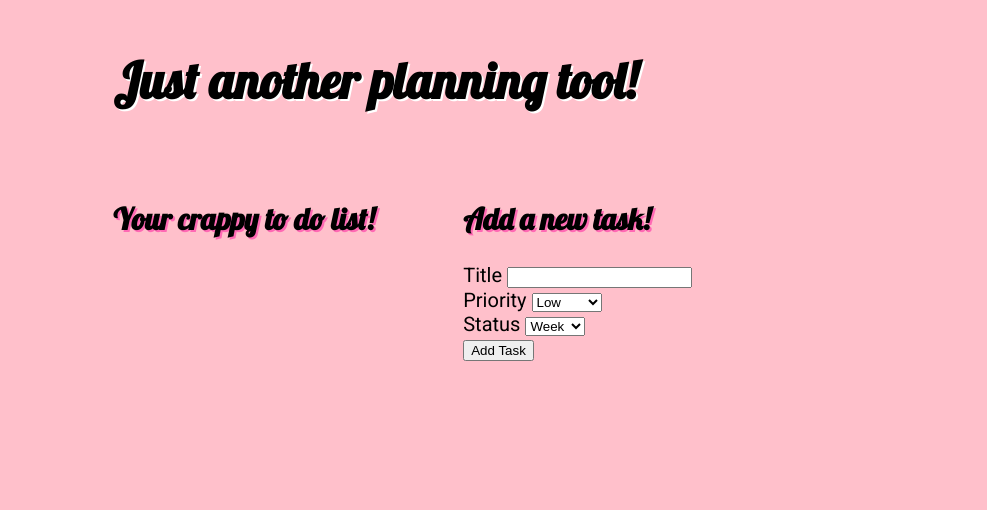
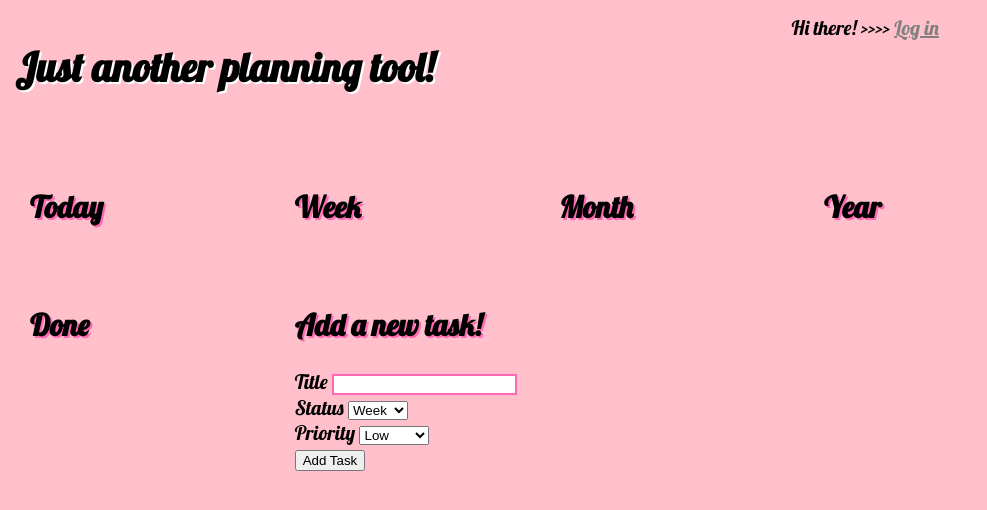
Before and after one commit to stacyzhao/kanban-django, a Django app: page / in a window 1280 px wide. Shown: the top 510 px of the page, without its empty margins (0-987 px from the left). Run offline with Django 3.2, Linux system fonts and the light colour scheme; data that the repository does not hold is empty; some libraries are stand-ins or nearby versions.

Commit message:
added login and columns for status

```diff
--- a/kanban/kanban/urls.py
+++ b/kanban/kanban/urls.py
@@ -31,7 +31,9 @@ router.register(r'tasks', views.TaskViewSet)
 urlpatterns = [
     url(r'^admin/', include(admin.site.urls)),
     url(r'^api/', include(router.urls)),
+    url(r'^logout/$', 'django.contrib.auth.views.logout',{'next_page': 'http://localhost:8000/'}),
     url(r'^', include('django.contrib.auth.urls')),
+
     url(r'^api-auth/', include('rest_framework.urls',
                                namespace='rest_framework')),
     url(r'^users/$', views.UserList.as_view()),
--- a/kanban/terello/static/terello/main.js
+++ b/kanban/terello/static/terello/main.js
@@ -20,6 +20,7 @@ function csrfSafeMethod(method) {
   // these HTTP methods do not require CSRF protection
   return (/^(GET|HEAD|OPTIONS|TRACE)$/.test(method));
 }
+
 $.ajaxSetup({
   beforeSend: function(xhr, settings) {
     if (!csrfSafeMethod(settings.type) && !this.crossDomain) {
@@ -30,7 +31,7 @@ $.ajaxSetup({
 
 
 jQuery(function($) {
-  var $entries = $('#entries');
+  var $lists = $('.list ul');
 
   // render a task (put it in the screen)
   var renderEntry = function(entry) {
@@ -42,25 +43,38 @@ jQuery(function($) {
                     '<input type="text" name="title" value="'+entry.title+'" /><br />' +
                     '<span>Status </span>'+
                     '<select name="status">' +
-                      '<option value="1">Today</option>' +
-                      '<option selected="selected" value="2">Week</option>' +
-                      '<option value="3">Month</option>' +
-                      '<option value="4">Year</option>' +
-                      '<option value="5">Done!</option></select><br />' +
+                      '<option value="Today">Today</option>' +
+                      '<option value="Week">Week</option>' +
+                      '<option value="Month">Month</option>' +
+                      '<option value="Year">Year</option>' +
+                      '<option value="Done">Done!</option></select><br />' +
 
                    '<span>Priority </span>'+
                    '<select name="priority">' +
-                      '<option value="1">Urgent</option>' +
-                      '<option value="2">High</option>' +
-                      '<option value="3">Medium</option>' +
-                      '<option selected="selected" value="4">Low</option></select><br />' +
+                      '<option value="Urgent">Urgent</option>' +
+                      '<option value="High">High</option>' +
+                      '<option value="Medium">Medium</option>' +
+                      '<option selected="selected" value="Low">Low</option></select><br />' +
 
                    '<input type="submit" value="Update Task"></form><br /></li>';
+
     console.log(entry);
     var $row = $(template);
+    var $li = $('<li>');
     $row.data('id', entry.id);
+    if (entry.status == 'Today') {
+      $row.appendTo($('#Today'));
+    } else if(entry.status == 'Week') {
+      $row.appendTo($('#Week'));
+    } else if(entry.status == 'Month') {
+      $row.appendTo($('#Month'));
+    } else if(entry.status == 'Year') {
+      $row.appendTo($('#Year'));
+    } else if(entry.status == 'Done') {
+      $row.appendTo($('#Done'));
+    }
     $row.find('span.title').text(entry.title);
-    $row.appendTo($entries);
+
   }
 
   // get existing tasks
@@ -69,7 +83,7 @@ jQuery(function($) {
   });
 
   // delete a task and remove entry from UI
-  $entries.on('click', 'a[data-action="delete"]', function(event) {
+  $lists.on('click', 'a[data-action="delete"]', function(event) {
     var $row = $(event.target).closest('li');
     var id = $row.data('id');
     $.ajax({
@@ -82,15 +96,14 @@ jQuery(function($) {
   });
 
   // edit a task
-  $entries.on('click', 'a[data-action="edit"]', function(event) {
+  $lists.on('click', 'a[data-action="edit"]', function(event) {
     var $row = $(event.target).closest('li');
     $row.find('form').toggle();
+  });
 
-  });
   // submit edited task
-  $entries.on('submit', 'form', function(event) {
+  $lists.on('submit', 'form', function(event) {
     var $row = $(event.target).closest('li');
-    debugger;
     var id = $row.data('id');
     var $title = $row.find('input[name="title"]');
     var $status = $row.find('select[name="status"]');
@@ -107,11 +120,8 @@ jQuery(function($) {
       success: function(response){
         $row.find('span.title').text(response.title);
         $row.find('form').toggle()
-
-
       }
     });
-
     return false;
   });
 
@@ -133,11 +143,7 @@ jQuery(function($) {
       url: 'http://localhost:8000/api/tasks/',
       data: data,
       success: renderEntry
-
     });
-
-
     return false;
   });
-
 });
--- a/kanban/terello/static/terello/style.css
+++ b/kanban/terello/static/terello/style.css
@@ -1,39 +1,47 @@
-@import url(https://fonts.googleapis.com/css?family=Roboto:300,400,500,700);
+@import url(https://fonts.googleapis.com/css?family=Lobster);
 
 
 .header {
     padding: 20px;
 }
 
+.col-11{
+  font-size: 25px;
+}
+
 .task {
-    width: 60%;
+    width: 20%;
     float: left;
     padding: 15px;
     font-size: 20px;
 }
 
-.list, .col-4, .col-4 {
+.col-4 {
     width: 40%;
     float: left;
     padding: 15px;
     font-size: 20px;
 }
 
+.list {
+    width: 20%;
+    float: left;
+    padding: 15px;
+    font-size: 20px;
+}
+
 h1 {
-  font-family: 'Lobster', sans-serif;
-  font-size: 50px;
+  font-size: 40px;
   text-shadow: 2px 2px #FFFFFF;
 }
 
 h2 {
-  font-family: 'Lobster', sans-serif;
   font-size: 30px;
   text-shadow: 2px 2px #FF69B4;
-
 }
 
 body {
-  font-family: 'Roboto', sans-serif;
+  font-family: 'Lobster', sans-serif;
   margin: 0;
   background: pink;
 }
@@ -45,6 +53,11 @@ input[name="title"] {
 a {
     color: grey;
 }
+
+input[type=text] {
+    border: 2px solid #FF69B4;
+}
+
 
 [class*="col-"] {
     float: left;
--- a/kanban/terello/templates/index.html
+++ b/kanban/terello/templates/index.html
@@ -5,7 +5,6 @@
   <head>
     <link rel="stylesheet" href="{% static "terello/style.css" %}" media="screen" charset="utf-8">
     <link rel="stylesheet" href="https://maxcdn.bootstrapcdn.com/font-awesome/4.6.1/css/font-awesome.min.css">
-    <link href='https://fonts.googleapis.com/css?family=Lobster' rel='stylesheet' type='text/css'>
     <script src="https://ajax.googleapis.com/ajax/libs/jquery/1.12.2/jquery.min.js"></script>
     <script src="{% static "terello/main.js" %}" type="text/javascript"></script>
 
@@ -14,15 +13,60 @@
   </head>
 
   <body>
-    <div class="col-1"></div>
-    <div class="col-10"><h1>Just another planning tool!</h1></div>
-    <div class="col-1"></div>
-    <div class="col-3">
-      <h2>Your crappy to do list!</h2>
-      <ul id="entries"></ul></div>
+
+    <div class="col-7">
+      <h1>Just another planning tool!</h1>
+    </div>
 
     <div class="col-4">
-    <div><h2>Add a new task!</h2></div>
+    {% if user.is_authenticated %}
+      YO! {{user.username}} <a href="/logout/">Log out</a>
+    {% else %}
+      Hi there! >>>> <a href="/login/">Log in</a>
+    {% endif %}
+    </div>
+
+    <div class="col-11">
+      <div class="list">
+        <h2>Today</h2>
+        <ul id="Today">
+        </ul>
+      </div>
+
+      <div class="list">
+        <h2>Week</h2>
+        <ul id='Week'>
+        </ul>
+      </div>
+
+      <div class="list">
+        <h2>Month</h2>
+        <ul id='Month'>
+        </ul>
+      </div>
+
+      <div class="list">
+        <h2>Year</h2>
+        <ul id='Year'>
+        </ul>
+      </div>
+
+      <div class="list">
+        <h2>Done</h2>
+        <ul id='Done'>
+        </ul>
+      </div>
+    <!-- </div> -->
+
+    <!-- <div class="col-10"> -->
+      <!-- <div class="col-4">
+        <h2>Your crappy to do list!</h2>
+      </div> -->
+
+      <div class="col-4">
+        <div>
+          <h2>Add a new task!</h2>
+        </div>
 
         <form id="post-form" action="/api/tasks/" method="post">
 
@@ -30,29 +74,29 @@
           <input type="text" name="title" value="">
           <br />
 
-
-      <label for="">Priority</label>
-      <select name="priority">
-        <option value="1">Urgent</option>
-        <option value="2">High</option>
-        <option value="3">Medium</option>
-        <option selected="selected" value="4">Low</option>
-      </select>
-      <br />
-
           <label for="">Status</label>
           <select name="status">
-        <option value="1">Today</option>
-        <option selected="selected" value="2">Week</option>
-        <option value="3">Month</option>
-        <option value="4">Year</option>
-        <option value="5">Done!</option>
+            <option value="Today">Today</option>
+            <option selected="selected" value="Week">Week</option>
+            <option value="Month">Month</option>
+            <option value="Year">Year</option>
+            <option value="Done!">Done!</option>
 
           </select>
           <br />
 
+          <label for="">Priority</label>
+          <select name="priority">
+            <option value="Urgent">Urgent</option>
+            <option value="High">High</option>
+            <option value="Medium">Medium</option>
+            <option selected="selected" value="Low">Low</option>
+          </select>
+          <br />
+
           <input type="submit" value="Add Task">
+        </form>
       </div>
-    </form>
+    </div>
   </body>
 </html>
--- a/kanban/terello/views.py
+++ b/kanban/terello/views.py
@@ -20,6 +20,9 @@ class TaskViewSet(viewsets.ModelViewSet):
 
     def perform_create(self, serializer):
         serializer.save(owner=self.request.user)
+
+    def pre_save(self, obj):
+        obj.owner = self.request.user
 
     # def perform_delete(self, serializer):
     #     serializer.delete(owner=self.request.user)
```
Also changed, not shown: kanban/terello/templates/registration/login.html (added, +43 -0 lines). Lines whose indentation alone changed are shown as unchanged.
